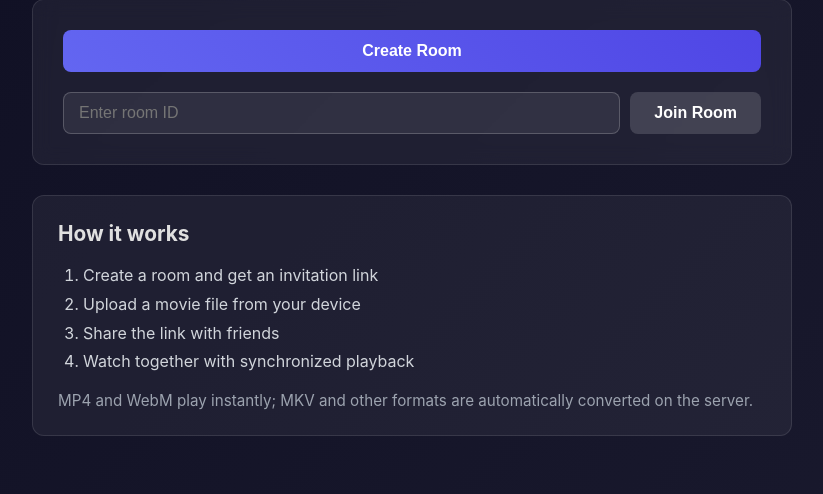
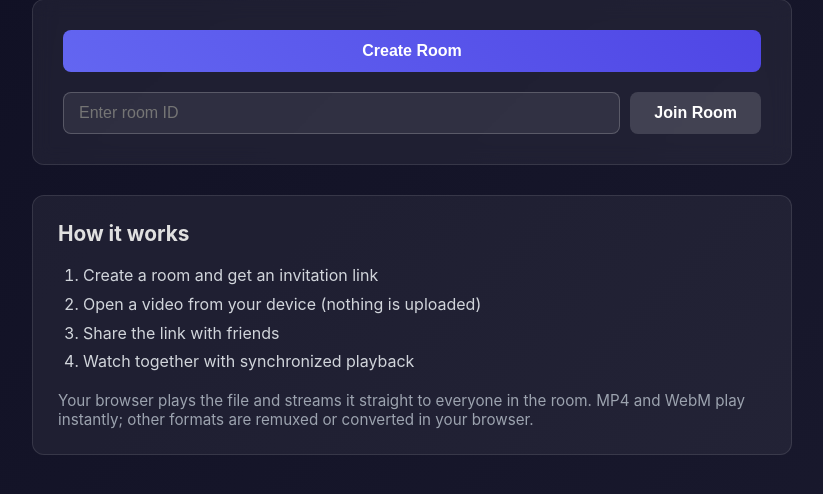
Before and after one commit to DarpanAdhikari/streamer, a Flask app: page / in a window 1280 px wide. Shown: the part 181-675 px from the top of the page, without its empty margins (228-1051 px from the left). Run offline with Flask 3, Linux system fonts and the light colour scheme.

Commit message:
Rewrite README around the concept and usage; fix landing copy

```diff
--- a/templates/index.html
+++ b/templates/index.html
@@ -31,12 +31,13 @@
             <h2>How it works</h2>
             <ol>
                 <li>Create a room and get an invitation link</li>
-                <li>Upload a movie file from your device</li>
+                <li>Open a video from your device (nothing is uploaded)</li>
                 <li>Share the link with friends</li>
                 <li>Watch together with synchronized playback</li>
             </ol>
             <p class="subtitle" style="margin-top:15px;font-size:0.95rem;">
-                MP4 and WebM play instantly; MKV and other formats are automatically converted on the server.
+                Your browser plays the file and streams it straight to everyone in the room.
+                MP4 and WebM play instantly; other formats are remuxed or converted in your browser.
             </p>
         </div>
     </div>
```
Also changed, not shown: README.md, static/images/Python Streaming Together Poster.png (added).
